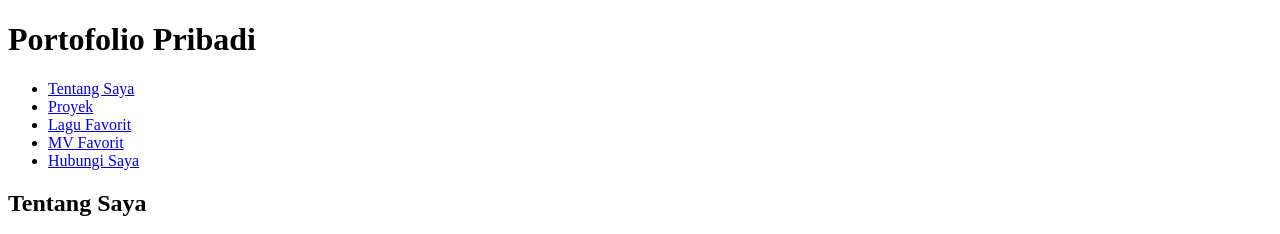
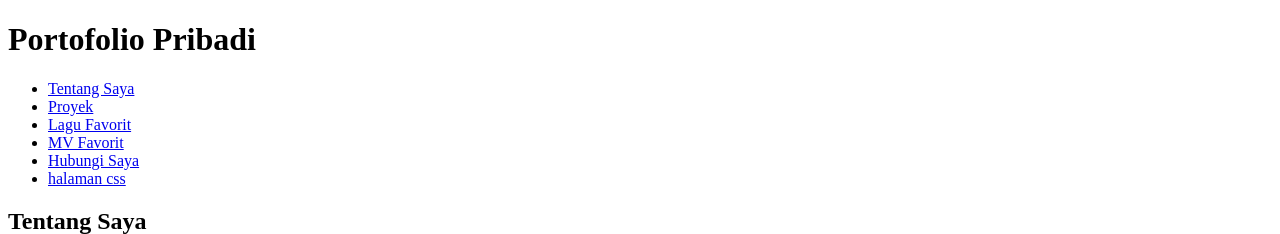
Before and after one commit to hilal1709/Portofolio, a plain HTML site: page index.html in a window 1280 px wide. Shown: the top 234 px of the page. Drawn offline with Linux system fonts and the light colour scheme.

Commit message:
nambah halaman

```diff
--- a/index.html
+++ b/index.html
@@ -15,6 +15,7 @@
                 <li><a href="#Fav song">Lagu Favorit</a></li>
                 <li><a href="#fav mv">MV Favorit</a></li>
                 <li><a href="#contact">Hubungi Saya</a></li>
+                <li><a href="index - Copy.html">halaman css</a></li>
             </ul>
         </nav>
     </header>
```
